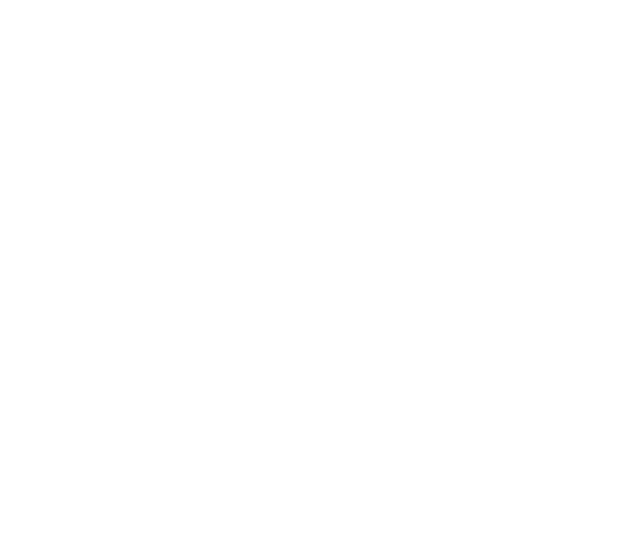
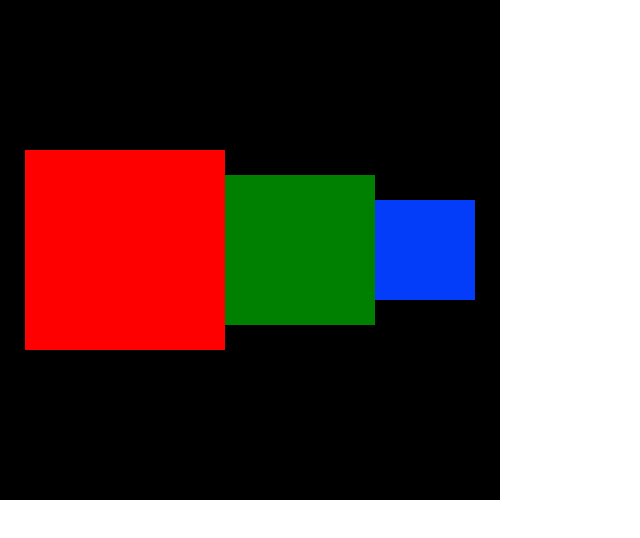
Before and after one commit to Rohitsm123/CSS_NOTES, a plain HTML site: page index.html in a window 1280 px wide. Shown: the whole page, without its empty margins (0-640 px from the left). Drawn offline with Linux system fonts and the light colour scheme.

Commit message:
Styling HTML Using CSS

```diff
--- a/style.css
+++ b/style.css
@@ -9,8 +9,28 @@
     width: 100% ;
 }
 
-#main2{
-    width: 100px;
-    height: 100px;
+#parent{
+    width:500px;
+    height:500px;
     background-color: black;
+    display: flex;
+    justify-content:center;
+    align-items: center;
 }
+
+#child1{
+    width:200px;
+    height:200px;
+    background-color: red;
+}
+
+#child2{
+    width:150px;
+    height:150px;
+    background-color: green;
+}
+#child3{
+    width:100px;
+    height:100px;
+    background-color: rgb(3, 61, 250);
+}
```
